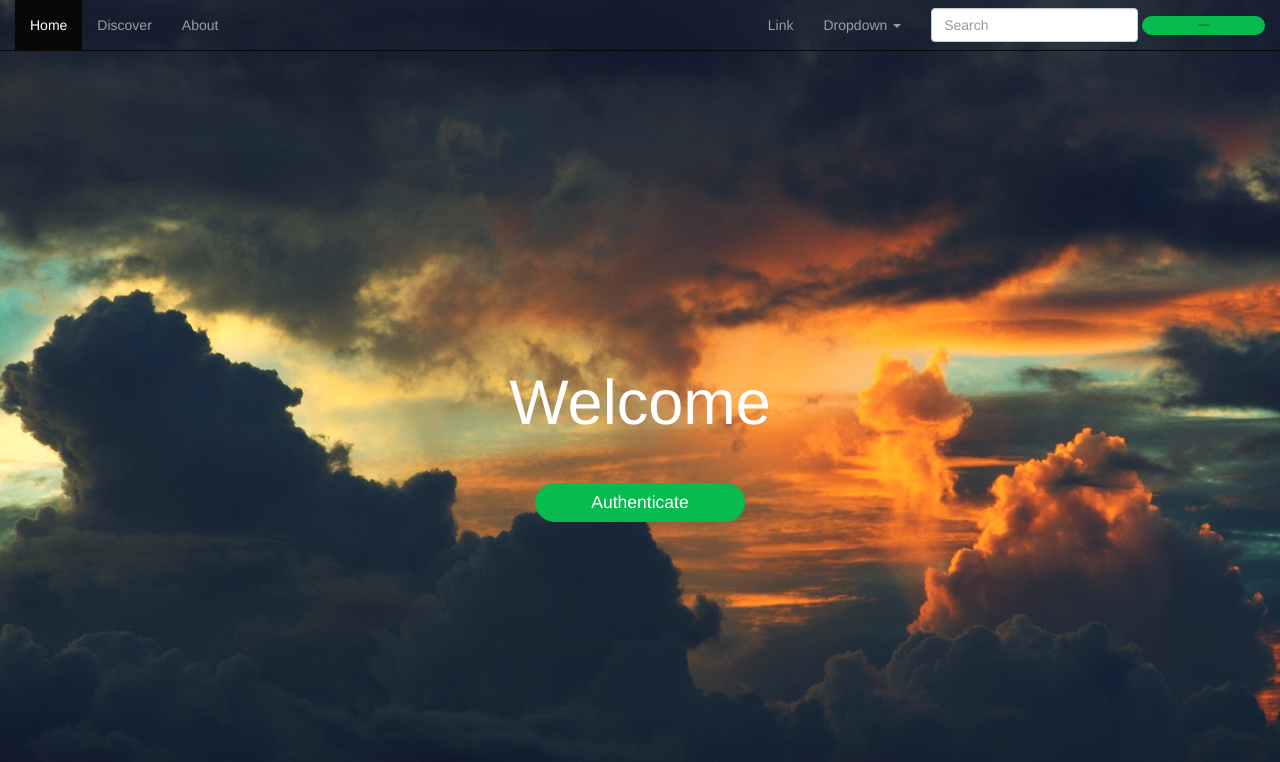
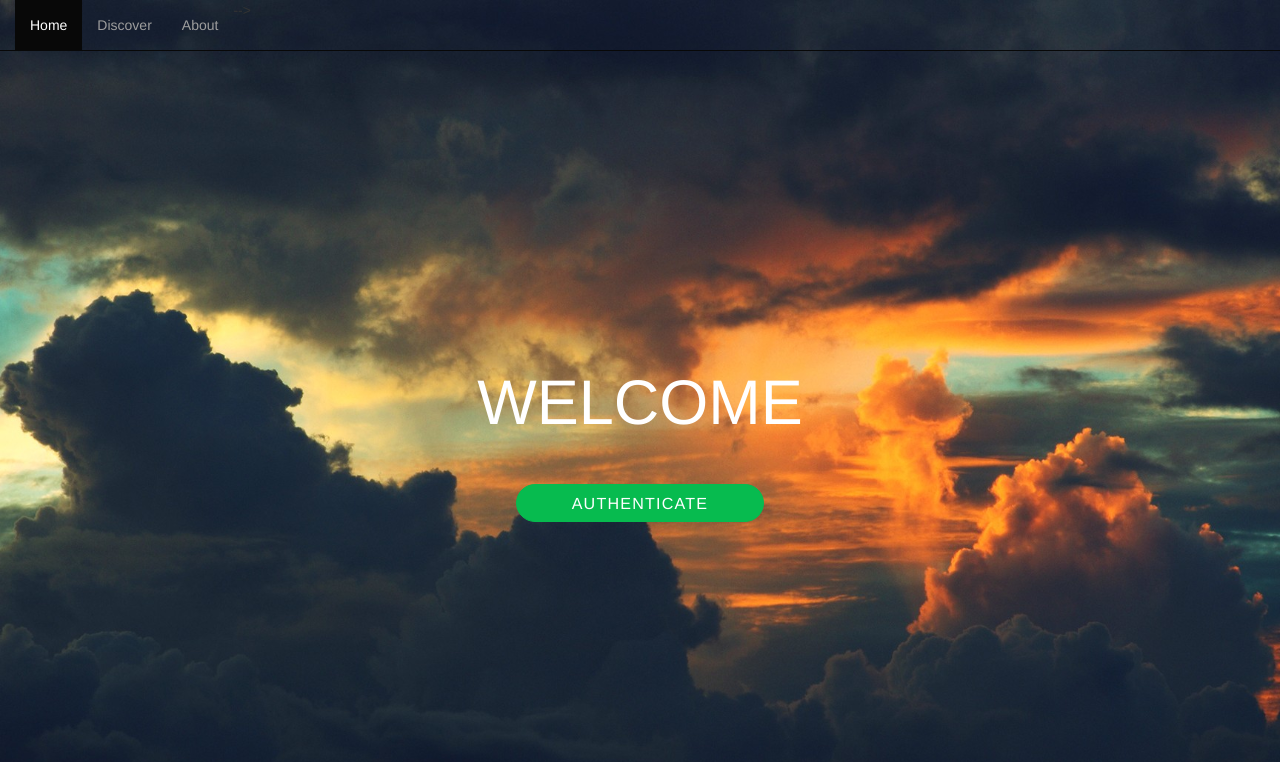
Before and after one commit to MurtazaB/Spotifind2, a Flask app: page / in a window 1280 px wide. Shown: the top 762 px of the page. Run offline with Flask 2, Linux system fonts and the light colour scheme; some libraries are stand-ins or nearby versions.

Commit message:
spotified the bar

```diff
--- a/templates/home.html
+++ b/templates/home.html
@@ -33,7 +33,7 @@
   display: inline-block;
   vertical-align: middle;  /* vertical alignment of the inline element */
                            /* reset the font property */
-  font: 50px/1 "Helvetica Neue", Helvetica, Arial, sans-serif;
+  font: 50px/1 proxima_nova, "Helvetica Neue", Helvetica, Arial, sans-serif;
 }
 
 .jumbotron {
@@ -42,6 +42,7 @@
     font-size: 70px;
     color: white;
     background: rgba(0, 0, 0, 0); important!*/
+    font: proxima_nova, "Helvetica Neue", Helvetica, Arial, sans-serif;;
 }
 
 .authenticate-btn {
@@ -55,7 +56,13 @@
     border-color: #07BB4F;
     padding-left: 55px;
     padding-right: 55px;
-    font-size: .25em;
+    font-size: .23em;
+    font-weight: 500;
+    line-height: 1.5;
+    letter-spacing: 1.2px;
+    text-transform: uppercase;
+    min-width: 130px;
+    font: "Circular",Helvetica,Arial,sans-serif;;
 }
 
 </style>
@@ -63,7 +70,7 @@
 
 <div class="container">
     <div class="jumbotron">
-      <h1 align="center">Welcome </h1>
+      <h1 align="center">WELCOME </h1>
       <!-- Indicates a successful or positive action -->
      <div class="authenticate-btn"><a role="button" href="/authenticate" class="btn btn-success">Authenticate</a></div>
     </div>
--- a/templates/layout.html
+++ b/templates/layout.html
@@ -28,7 +28,7 @@
     </div>
 
     <!-- Collect the nav links, forms, and other content for toggling -->
-    <div class="collapse navbar-collapse" id="bs-example-navbar-collapse-1">
+    <!-- <div class="collapse navbar-collapse" id="bs-example-navbar-collapse-1"> -->
       <!-- <ul class="nav navbar-nav">
         <li class="active"><a href="#">Discover <span class="sr-only">(current)</span></a></li>
         <li><a href="#">About</a></li> -->
@@ -45,7 +45,7 @@
           </ul>
         </li> -->
       <!-- </ul> -->
-      <form class="navbar-form navbar-right">
+      <!-- <form class="navbar-form navbar-right">
         <div class="form-group">
           <input type="text" class="form-control" placeholder="Search">
         </div>
@@ -64,7 +64,7 @@
           </ul>
         </li>
       </ul>
-    </div><!-- /.navbar-collapse -->
+    </div><!-- /.navbar-collapse --> -->
   </div><!-- /.container-fluid -->
 </nav>
 </div>
```
Also changed, not shown: 1 other file.
